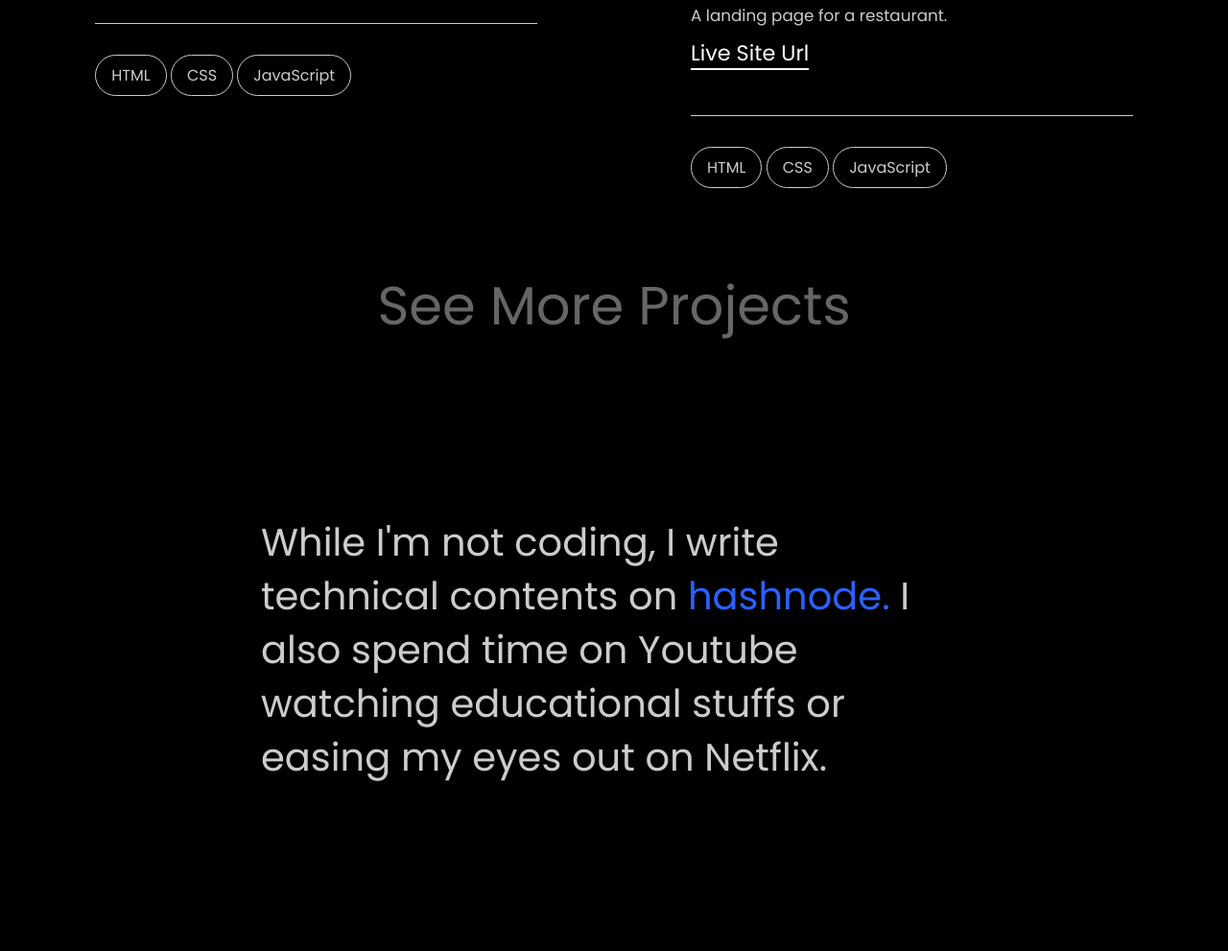
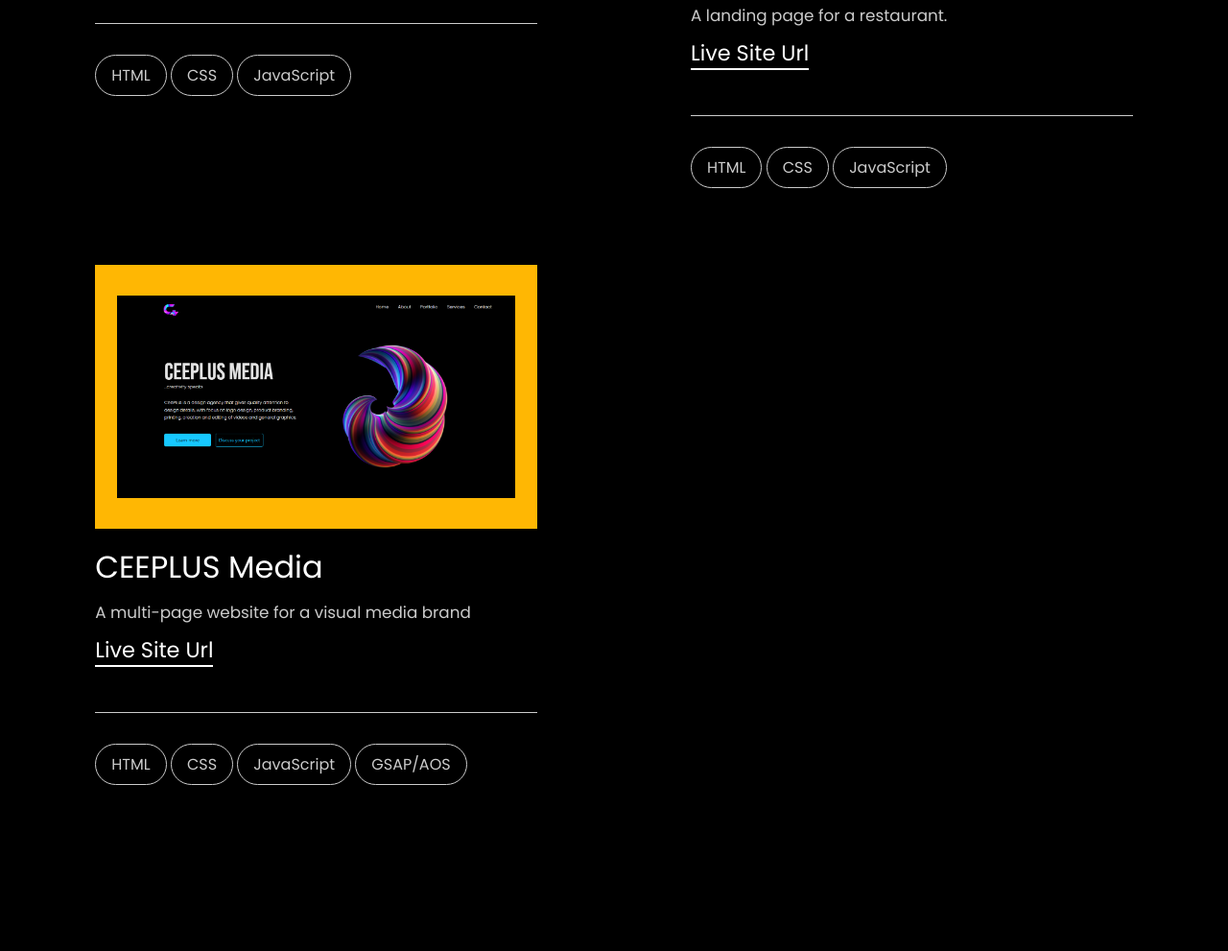
Before and after one commit to toriola998/TFO, a plain HTML site: page index.html in a window 1280 px wide. Shown: the part 2552-3543 px from the top of the page at 96% size. Drawn offline with nearby package versions, Linux system fonts and the light colour scheme.

Commit message:
added ceeplus project

```diff
--- a/index.html
+++ b/index.html
@@ -187,6 +187,27 @@
                             </p>
                         </div>
                     </div>
+
+                     <div>
+                        <div class="bg7 colored-bg">
+                            <img src="./assets/projects/CEEPLUS11.png" alt="" />
+                        </div>
+                        <p class="project-name">CEEPLUS Media</p>
+                        <p class="project-info">A multi-page website for a visual media brand</p>
+                        <a class="project-link"
+                           href="https://ceeplus-media-v2.netlify.app/"
+                           target="_blank">
+                           Live Site Url
+                        </a>
+                        <div>
+                            <p class="stack">
+                                <span>HTML</span>
+                                <span>CSS</span>
+                                <span>JavaScript</span>
+                                <span>GSAP/AOS </span>
+                            </p>
+                        </div>
+                    </div>
                 </div>
 
                 <!--<div class="bg5 colored-bg">
--- a/styles.css
+++ b/styles.css
@@ -210,6 +210,9 @@
     background-color:#f15946 ;
 }
 
+.bg7 {
+    background-color: #ffb703;
+}
 .mail,
 .project-name,
 .project-link {
```
